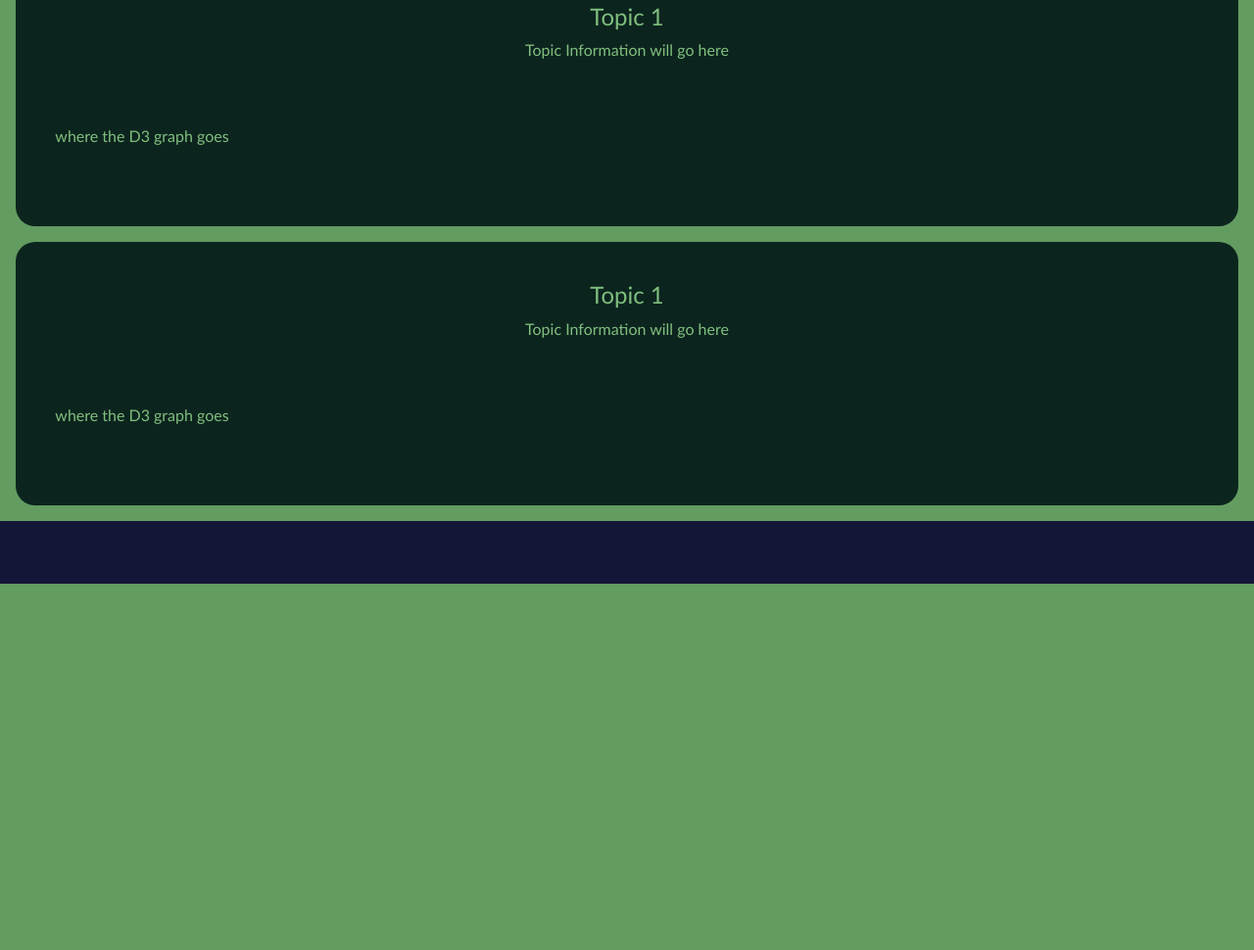
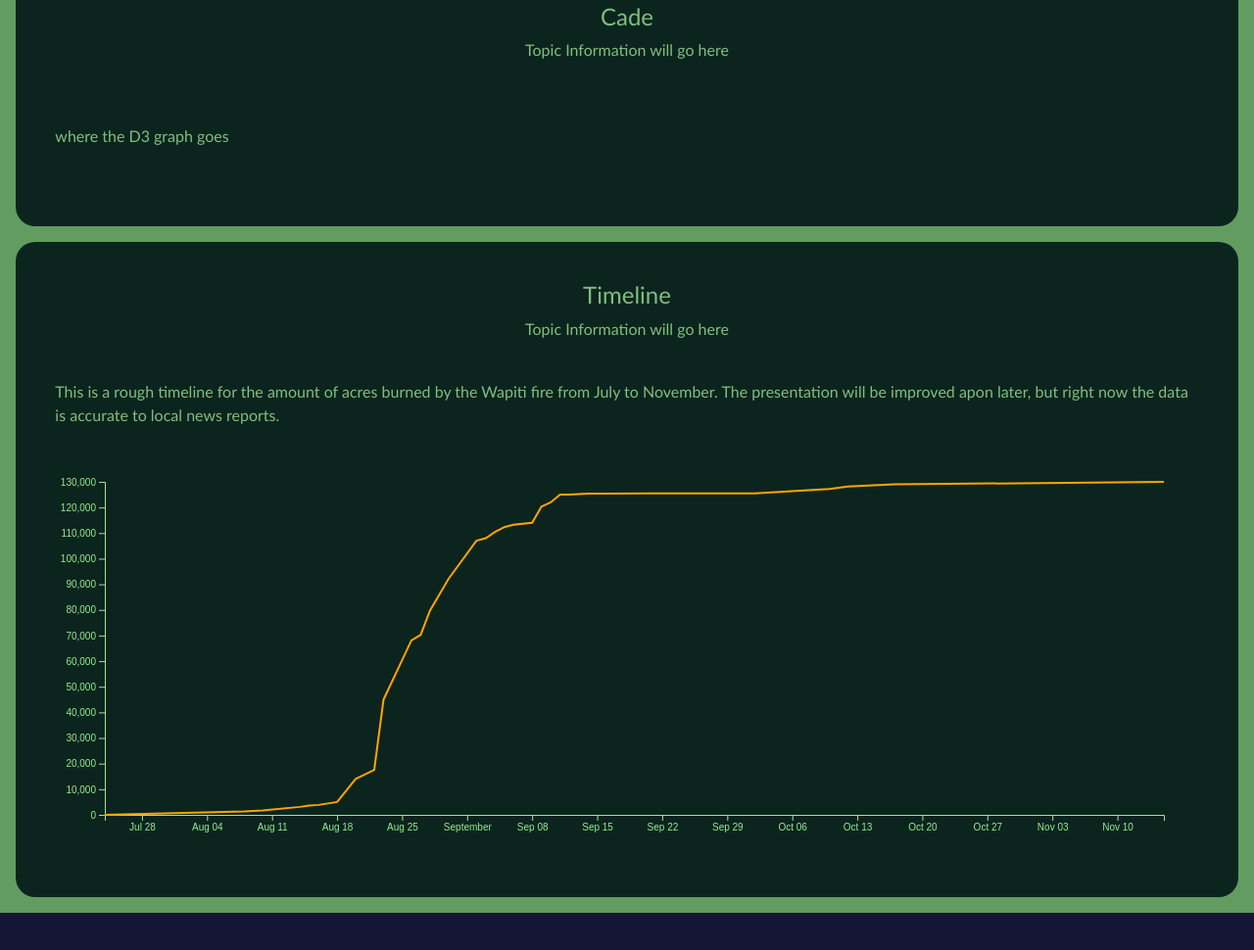
Before and after one commit to GraceHinkle/The-Story-of-Fire, a plain HTML site: page page2.html in a window 1280 px wide. Shown: the part 204-1174 px from the top of the page at 98% size. Before the commit the page ends 800 px from the top, so only its background shows below. Drawn offline with nearby package versions, Linux system fonts and the light colour scheme.

Commit message:
D3 Timeline Implement

```diff
--- /dev/null
+++ b/WapitiDates.csv
@@ -0,0 +1,2 @@
+,24-Jul,8-Aug,10-Aug,14-Aug,15-Aug,16-Aug,18-Aug,20-Aug,22-Aug,23-Aug,26-Aug,27-Aug,28-Aug,30-Aug,2-Sep,3-Sep,4-Sep,5-Sep,6-Sep,8-Sep,9-Sep,10-Sep,11-Sep,12-Sep,14-Sep,16-Sep,21-Sep,27-Sep,2-Oct,10-Oct,12-Oct,17-Oct,Nov
+Acres,0,1340,1705,3104,3646,3872,5000,14000,17520,45000,68124,70271,79745,92141,107000,108000,110425,112321,113280,114000,120354,122000,125000,125000,125448,125459,125476,125540,125500,127260,128167,129000,130000
--- a/header.css
+++ b/header.css
@@ -52,6 +52,9 @@ header {
 /* Navigation Links */
 .nav-item {
   text-align: center;
+}
+#current {
+  color: rgb(244, 196, 38);
 }
 .nav-link {
   display: flex; /* Flexbox for horizontal alignment */
--- a/page2.html
+++ b/page2.html
@@ -9,11 +9,6 @@
     crossorigin="anonymous"></script>
   <meta name="viewport" content="width=device-width, initial-scale=1.0"> <!--metaname-->
 
-  <link href="https://cdn.jsdelivr.net/npm/bootstrap@5.3.1/dist/css/bootstrap.min.css"
-    integrity="sha384-4bw+/aepP/YC94hEpVNVgiZdgIC5+VKNBQNGCHeKRQN+PtmoHDEXuppvnDJzQIu9" crossorigin="anonymous">
-  <script src="https://cdn.jsdelivr.net/npm/bootstrap@5.3.1/dist/js/bootstrap.bundle.min.js"
-    integrity="sha384-HwwvtgBNo3bZJJLYd8oVXjrBZt8cqVSpeBNS5n7C8IVInixGAoxmnlMuBnhbgrkm"
-    crossorigin="anonymous"></script>
   <meta name='viewport' content='width=device-width, initial-scale=1' />
   <link rel="stylesheet" href="https://cdnjs.cloudflare.com/ajax/libs/font-awesome/6.4.2/css/all.min.css"
     integrity="sha512-z3gLpd7yknf1YoNbCzqRKc4qyor8gaKU1qmn+CShxbuBusANI9QpRohGBreCFkKxLhei6S9CQXFEbbKuqLg0DA=="
@@ -22,14 +17,16 @@
   <link rel='stylesheet' href='style.css'>
   <link rel='stylesheet' href='IndexStyle.css'>
   <link rel='stylesheet' href='header.css'>
-  <!-- js button functionality below -->
-  <script src="Portfolio.js" defer></script>
+  <link rel='stylesheet' href='ImageStyle.css'>
+
+  <!-- D3 -->
+  <script src="https://d3js.org/d3.v4.min.js"></script>
 </head>
 
 <body>
   <header class="header">
     <div class="container text-center">
-      <h1>Topic: 1</h1>
+      <h1>The Story of Fire</h1>
     </div>
     <nav class="navbar navbar-expand-lg navbar-dark">
       <div class="container">
@@ -46,7 +43,7 @@
               <a class="nav-link" href="index.html"><span class="linkBlocks">Home</span></a>
             </li>
             <li class="nav-item">
-              <a class="nav-link" href="page2.html"><span class="linkBlocks">Topic_1</span></a>
+              <a class="nav-link" id="current" href="page2.html"><span class="linkBlocks">Topic_1</span></a>
             </li>
             <li class="nav-item">
               <a class="nav-link" href="page3.html"><span class="linkBlocks">Topic_2</span></a>
@@ -64,189 +61,148 @@
   </header>
   <div class="contentBlock">
     <br>
-    <h3>Topic 1</h3>
+    <h3>Cade</h3>
     <p id="about_me">Topic Information will go here
     </p>
     <br>
     <br>
     <div>
       <p> where the D3 graph goes </p>
-      <script>
-        // chart = {
-
-        //   // Specify the chart's dimensions.
-        //   const width = 928;
-        //   const height = 500;
-        //   const marginTop = 20;
-        //   const marginRight = 0;
-        //   const marginBottom = 30;
-        //   const marginLeft = 40;
-
-        //   // Create the horizontal scale and its axis generator.
-        //   const x = d3.scaleBand()
-        //     .domain(d3.sort(data, d => -d.frequency).map(d => d.letter))
-        //     .range([marginLeft, width - marginRight])
-        //     .padding(0.1);
-
-        //   const xAxis = d3.axisBottom(x).tickSizeOuter(0);
-
-
-        //   // Create the vertical scale.
-        //   const y = d3.scaleLinear()
-        //     .domain([0, d3.max(data, d => d.frequency)]).nice()
-        //     .range([height - marginBottom, marginTop]);
-
-        //   // Create the SVG container and call the zoom behavior.
-        //   const svg = d3.create("svg")
-        //       .attr("viewBox", [0, 0, width, height])
-        //       .attr("width", width)
-        //       .attr("height", height)
-        //       .attr("style", "max-width: 100%; height: auto;")
-        //       .call(zoom);
-
-        //   // Append the bars.
-        //   svg.append("g")
-        //       .attr("class", "bars")
-        //       .attr("fill", "steelblue")
-        //     .selectAll("rect")
-        //     .data(data)
-        //     .join("rect")
-        //       .attr("x", d => x(d.letter))
-        //       .attr("y", d => y(d.frequency))
-        //       .attr("height", d => y(0) - y(d.frequency))
-        //       .attr("width", x.bandwidth());
-
-        //   // Append the axes.
-        //   svg.append("g")
-        //       .attr("class", "x-axis")
-        //       .attr("transform", `translate(0,${height - marginBottom})`)
-        //       .call(xAxis);
-
-        //   svg.append("g")
-        //       .attr("class", "y-axis")
-        //       .attr("transform", `translate(${marginLeft},0)`)
-        //       .call(d3.axisLeft(y))
-        //       .call(g => g.select(".domain").remove());
-
-        //   return svg.node();
-
-        //   function zoom(svg) {
-        //     const extent = [[marginLeft, marginTop], [width - marginRight, height - marginTop]];
-
-        //     svg.call(d3.zoom()
-        //         .scaleExtent([1, 8])
-        //         .translateExtent(extent)
-        //         .extent(extent)
-        //         .on("zoom", zoomed));
-
-        //     function zoomed(event) {
-        //       x.range([marginLeft, width - marginRight].map(d => event.transform.applyX(d)));
-        //       svg.selectAll(".bars rect").attr("x", d => x(d.letter)).attr("width", x.bandwidth());
-        //       svg.selectAll(".x-axis").call(xAxis);
-        //     }
-        //   }
-        // }
-      </script>
-
     </div>
     <br>
     <br>
-
     </div>
     <div class="contentBlock">
     <br>
-    <h3>Topic 1</h3>
+    <h3>Timeline</h3>
     <p id="about_me">Topic Information will go here
     </p>
     <br>
-    <br>
     <div>
-      <p> where the D3 graph goes </p>
+      <p> This is a rough timeline for the amount of acres burned by the Wapiti fire from July to November.
+        The presentation will be improved apon later, but right now  the data is accurate to local news reports.</p>
+      <div id="chart"></div>
+    <div class="col-md-12" >
       <script>
-        // chart = {
+        // Example demo data (replace with your CSV later)
+        const aapl = [
+          { date: new Date("2024-07-24"), close: 0 },
+          { date: new Date("2024-08-08"), close: 1340 },
+          { date: new Date("2024-08-10"), close: 1705 },
+          { date: new Date("2024-08-14"), close: 3104 },
+          { date: new Date("2024-08-15"), close: 3646 },
+          { date: new Date("2024-08-16"), close: 3872 },
+          { date: new Date("2024-08-18"), close: 5000 },
+          { date: new Date("2024-08-20"), close: 14000 },
+          { date: new Date("2024-08-22"), close: 17520 },
+          { date: new Date("2024-08-23"), close: 45000 },
+          { date: new Date("2024-08-26"), close: 68124 },
+          { date: new Date("2024-08-27"), close: 70271 },
+          { date: new Date("2024-08-28"), close: 79745 },
+          { date: new Date("2024-08-30"), close: 92141 },
+          { date: new Date("2024-09-02"), close: 107000 },
+          { date: new Date("2024-09-03"), close: 108000 },
+          { date: new Date("2024-09-04"), close: 110425 },
+          { date: new Date("2024-09-05"), close: 112321 },
+          { date: new Date("2024-09-06"), close: 113280 },
+          { date: new Date("2024-09-08"), close: 114000 },
+          { date: new Date("2024-09-09"), close: 120354 },
+          { date: new Date("2024-09-10"), close: 122000 },
+          { date: new Date("2024-09-11"), close: 125000 },
+          { date: new Date("2024-09-12"), close: 125000 },
+          { date: new Date("2024-09-14"), close: 125448 },
+          { date: new Date("2024-09-16"), close: 125459 },
+          { date: new Date("2024-09-21"), close: 125476 },
+          { date: new Date("2024-09-27"), close: 125540 },
+          { date: new Date("2024-10-02"), close: 125540 },
+          { date: new Date("2024-10-10"), close: 127260 },
+          { date: new Date("2024-10-12"), close: 128167 },
+          { date: new Date("2024-10-17"), close: 129000 },
+          { date: new Date("2024-11-15"), close: 130000 }
+        ];
 
-        //   // Specify the chart's dimensions.
-        //   const width = 928;
-        //   const height = 500;
-        //   const marginTop = 20;
-        //   const marginRight = 0;
-        //   const marginBottom = 30;
-        //   const marginLeft = 40;
+        const width = document.getElementById("chart").clientWidth;
+        const height = 400;
+        const margin = { top: 40, right: 60, bottom: 20, left: 75 };
 
-        //   // Create the horizontal scale and its axis generator.
-        //   const x = d3.scaleBand()
-        //     .domain(d3.sort(data, d => -d.frequency).map(d => d.letter))
-        //     .range([marginLeft, width - marginRight])
-        //     .padding(0.1);
+        // //LOAD CSV HERE
+        // d3.csv("WapitiDates.cvs", d => ({
+        //   date: new Date(d.date),
+        //   close: +d.close
+        // })).then(aapl => {
 
-        //   const xAxis = d3.axisBottom(x).tickSizeOuter(0);
+        const svg = d3.select("#chart")
+          .append("svg")
+          .attr("viewBox", `0 0 ${width} ${height}`)
+          .style("width", "100%")
+          .style("height", "auto");
+          // .attr("width", width)
+          // .attr("height", height);
 
+        const x = d3.scaleTime()
+          .domain(d3.extent(aapl, d => d.date))
+          .range([margin.left, width - margin.right]);
 
-        //   // Create the vertical scale.
-        //   const y = d3.scaleLinear()
-        //     .domain([0, d3.max(data, d => d.frequency)]).nice()
-        //     .range([height - marginBottom, marginTop]);
+        const y = d3.scaleLinear()
+          .domain([0, d3.max(aapl, d => d.close)])
+          .range([height - margin.bottom, margin.top]);
 
-        //   // Create the SVG container and call the zoom behavior.
-        //   const svg = d3.create("svg")
-        //       .attr("viewBox", [0, 0, width, height])
-        //       .attr("width", width)
-        //       .attr("height", height)
-        //       .attr("style", "max-width: 100%; height: auto;")
-        //       .call(zoom);
+        const line = d3.line()
+          .x(d => x(d.date))
+          .y(d => y(d.close));
 
-        //   // Append the bars.
-        //   svg.append("g")
-        //       .attr("class", "bars")
-        //       .attr("fill", "steelblue")
-        //     .selectAll("rect")
-        //     .data(data)
-        //     .join("rect")
-        //       .attr("x", d => x(d.letter))
-        //       .attr("y", d => y(d.frequency))
-        //       .attr("height", d => y(0) - y(d.frequency))
-        //       .attr("width", x.bandwidth());
+        svg.append("g")
+          .attr("transform", `translate(0,${height - margin.bottom})`)
+          .call(d3.axisBottom(x))
+          .selectAll("path, line")
+          .attr("stroke", "lightgreen");  // <-- axis lines
 
-        //   // Append the axes.
-        //   svg.append("g")
-        //       .attr("class", "x-axis")
-        //       .attr("transform", `translate(0,${height - marginBottom})`)
-        //       .call(xAxis);
+        svg.append("g")
+          .attr("transform", `translate(${margin.left},0)`)
+          .call(d3.axisLeft(y))
+          .selectAll("path, line")
+          .attr("stroke", "lightgreen");  // <-- axis lines
 
-        //   svg.append("g")
-        //       .attr("class", "y-axis")
-        //       .attr("transform", `translate(${marginLeft},0)`)
-        //       .call(d3.axisLeft(y))
-        //       .call(g => g.select(".domain").remove());
+        svg.selectAll(".tick text")   // <-- style tick labels
+          .style("fill", "lightgreen")
+          .style("font-size", "10px");
 
-        //   return svg.node();
+        svg.append("path")
+          .datum(aapl)
+          .attr("fill", "none")
+          .attr("stroke", "orange")
+          .attr("stroke-width", 2)
+          .attr("d", line);
 
-        //   function zoom(svg) {
-        //     const extent = [[marginLeft, marginTop], [width - marginRight, height - marginTop]];
+        svg.selectAll(".tick text")   // <-- style tick labels
+          .style("fill", "lightgreen")
+          .style("font-size", "10px");
 
-        //     svg.call(d3.zoom()
-        //         .scaleExtent([1, 8])
-        //         .translateExtent(extent)
-        //         .extent(extent)
-        //         .on("zoom", zoomed));
+            // Draw on load
+            drawChart();
 
-        //     function zoomed(event) {
-        //       x.range([marginLeft, width - marginRight].map(d => event.transform.applyX(d)));
-        //       svg.selectAll(".bars rect").attr("x", d => x(d.letter)).attr("width", x.bandwidth());
-        //       svg.selectAll(".x-axis").call(xAxis);
-        //     }
-        //   }
-        // }
-      </script>
+            // Redraw on window resize
+            window.addEventListener("resize", drawChart);
 
+          // });
+        </script>
+      </div>
     </div>
     <br>
     <br>
+    <!-- <h3>Sources</h3>
+    <p>https://www.mtexpress.com/news/state_regional/wapiti-fire-closure-area-expands-as-firefighters-battle-growing-blaze/article_db3a622a-5bed-11ef-8946-fb48885d0f84.html,
+      https://www.kivitv.com/backroads/wapiti-and-bulltrout-fires-reach-over-1900-acres#:~:text=Wapiti:%20Crews%20finished%20controlled%20burns,damage%20caused%20by%20suppression%20efforts.
+      https://www.kivitv.com/news/custer-county-residents-prepare-for-evacuation
+      https://www.facebook.com/groups/climatealert/posts/7979802302118878/
+      https://www.idahopress.com/news/local/wapiti-fire-no-1-priority-in-the-nation-as-more-than-90-000-acres-burn/article_99a11076-670e-11ef-afaa-cb528e55eddb.html
+      https://www.mtexpress.com/news/business/mayor-stanley-wildfires-caused-loss-of-at-least-1-2-million/article_d4e2fd1c-8733-11ef-ac81-a3babf94e305.html
+      https://www.kmvt.com/2024/10/13/crews-completely-contain-frog-fire-wapiti-fire-containment-85/
+    </p> -->
 
     </div>
   </div>
   <footer>
   </footer>
 </body>
-
 </html>
```
Also changed, not shown: Gallery.html (+2 -2 lines), ImageStyle.css (+8 -0 lines), contact.html (+2 -2 lines), index.html (+1 -1 lines), page3.html (+2 -2 lines).
